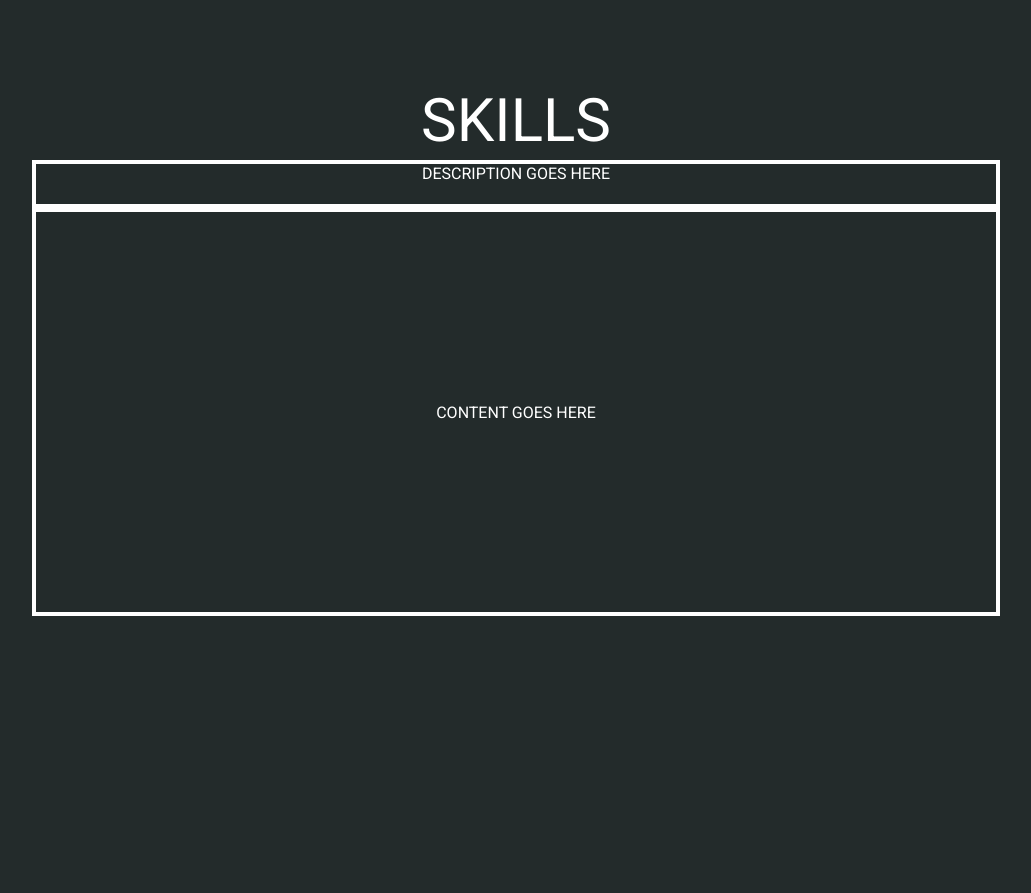
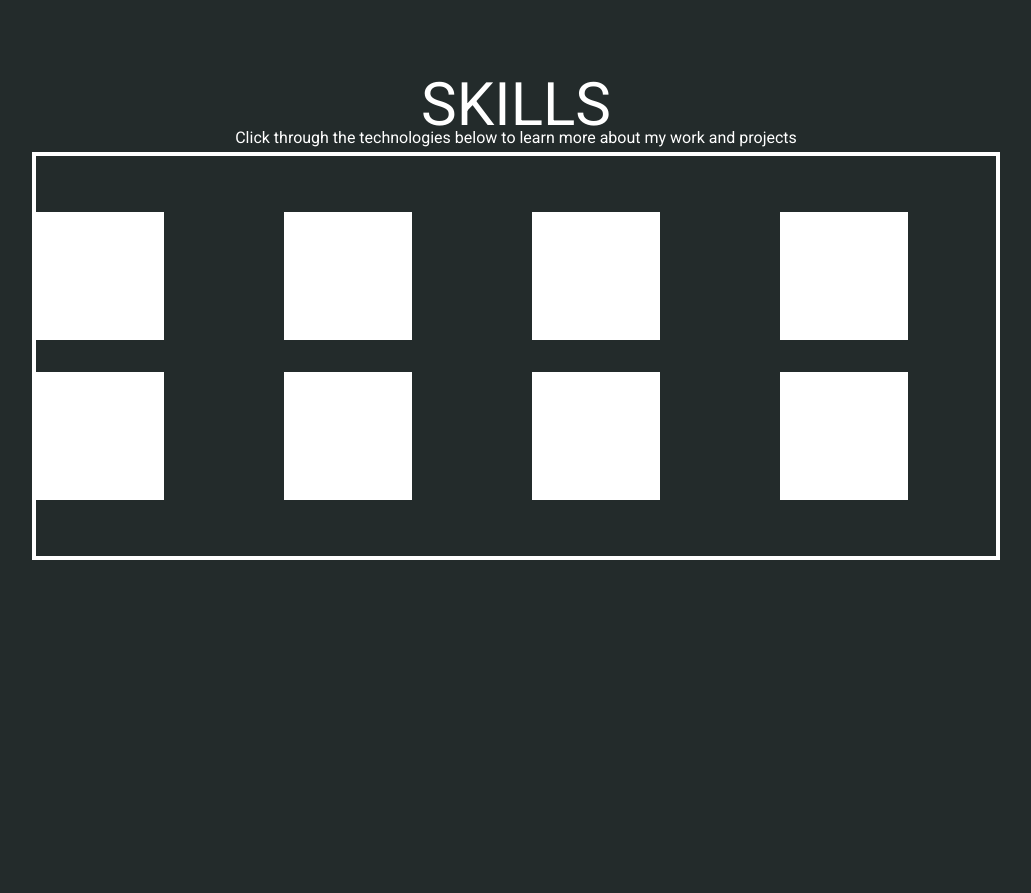
Before and after one commit to neonseal/portfolio, a React (Create React App) app: page / in a window 1280 px wide. Shown: the part 820-1713 px from the top of the page, without its empty margins (124-1155 px from the left). Built offline with nearby package versions, Linux system fonts and the light colour scheme.

Commit message:
Start work on the Skills Page

```diff
--- a/src/components/ConnectPage/ConnectPage.tsx
+++ b/src/components/ConnectPage/ConnectPage.tsx
@@ -1,11 +1,9 @@
-import React, { FC } from 'react';
+import React from 'react';
 import styles from './ConnectPage.module.scss';
 import Grid from '@mui/material/Grid';
 import Box from '@mui/material/Box';
 
-interface ConnectPageProps {}
-
-const ConnectPage: FC<ConnectPageProps> = () => (
+const ConnectPage = () => (
     <div className={styles.container}>
         <div className={styles.title}>CONNECT WITH ME</div>
         <div className={styles.content}>
--- a/src/components/ExperiencePage/ExperiencePage.tsx
+++ b/src/components/ExperiencePage/ExperiencePage.tsx
@@ -1,9 +1,7 @@
-import React, { FC } from 'react';
+import React from 'react';
 import styles from './ExperiencePage.module.scss';
 
-interface ExperiencePageProps {}
-
-const ExperiencePage: FC<ExperiencePageProps> = () => (
+const ExperiencePage = () => (
     <div className={styles.container}>
         <div className={styles.title}>PROFESSIONAL EXPERIENCE</div>
         <div className={styles.content}>REACT MUI ACCORDION GOES HERE</div>
--- a/src/components/MainPage/MainPage.tsx
+++ b/src/components/MainPage/MainPage.tsx
@@ -1,16 +1,14 @@
-import React, { FC } from 'react';
+import React from 'react';
 
 import Button from '@mui/material/Button';
 import NavigationMenu from '../NavigationMenu/NavigationMenu';
 import styles from './MainPage.module.scss';
 
-interface MainPageProps {}
-
 function handleContactMeClick() {
     // Take user to Connect with Me page
 }
 
-const MainPage: FC<MainPageProps> = () => (
+const MainPage = () => (
     <div className={styles.container}>
         <NavigationMenu></NavigationMenu>
 
--- a/src/components/ProjectsPage/ProjectsPage.tsx
+++ b/src/components/ProjectsPage/ProjectsPage.tsx
@@ -1,11 +1,9 @@
-import React, { FC } from 'react';
+import React from 'react';
 import styles from './ProjectsPage.module.scss';
 import Grid from '@mui/material/Grid';
 import Box from '@mui/material/Box';
 
-interface ProjectsPageProps {}
-
-const ProjectsPage: FC<ProjectsPageProps> = () => (
+const ProjectsPage = () => (
     <div className={styles.container}>
         <div className={styles.title}>PROJECTS</div>
         <div className={styles.content}>
--- /dev/null
+++ b/src/components/SkillsPage/SkillTile/SkillTile.module.scss
@@ -0,0 +1,34 @@
+// :root {
+//     --shadow-color: 180deg 17% 5%;
+//     --shadow-elevation-low: -0.2px 0.2px 0.3px hsl(var(--shadow-color) / 0.62),
+//         -0.3px 0.2px 0.3px -1.9px hsl(var(--shadow-color) / 0.48),
+//         -0.9px 0.7px 1.1px -3.7px hsl(var(--shadow-color) / 0.35);
+//     --shadow-elevation-medium: -0.2px 0.2px 0.3px hsl(var(--shadow-color) / 0.52),
+//         -0.4px 0.3px 0.5px -0.9px hsl(var(--shadow-color) / 0.45),
+//         -0.9px 0.7px 1.1px -1.9px hsl(var(--shadow-color) / 0.38),
+//         -2.1px 1.6px 2.5px -2.8px hsl(var(--shadow-color) / 0.31),
+//         -4.4px 3.4px 5.2px -3.7px hsl(var(--shadow-color) / 0.24);
+//     --shadow-elevation-high: -0.2px 0.2px 0.3px hsl(var(--shadow-color) / 0.54),
+//         -0.7px 0.6px 0.9px -0.5px hsl(var(--shadow-color) / 0.5),
+//         -1.4px 1.1px 1.7px -0.9px hsl(var(--shadow-color) / 0.46),
+//         -2.5px 1.9px 2.9px -1.4px hsl(var(--shadow-color) / 0.42),
+//         -4.2px 3.3px 5px -1.9px hsl(var(--shadow-color) / 0.38), -7px 5.5px 8.3px -2.3px hsl(var(--shadow-color) / 0.34),
+//         -11px 8.6px 13.1px -2.8px hsl(var(--shadow-color) / 0.3),
+//         -16.4px 12.9px 19.6px -3.3px hsl(var(--shadow-color) / 0.26),
+//         -23.7px 18.6px 28.2px -3.7px hsl(var(--shadow-color) / 0.22);
+// }
+.container {
+    // Primary variables
+    --main-dimension: 10vw;
+    --title-font-size: 60px;
+
+    width: var(--main-dimension);
+    height: var(--main-dimension);
+    background: white;
+    position: relative;
+    display: flex;
+    align-items: center;
+    flex-direction: column;
+}
+// color: #232B2B;
+// box-shadow: var(--shadow-elevation-high);
--- /dev/null
+++ b/src/components/SkillsPage/SkillTile/SkillTile.tsx
@@ -0,0 +1,6 @@
+import React from 'react';
+import styles from './SkillTile.module.scss';
+
+export default function SkillTile() {
+    return <div className={styles.container}>This is a test</div>;
+}
--- a/src/components/SkillsPage/SkillsPage.module.scss
+++ b/src/components/SkillsPage/SkillsPage.module.scss
@@ -20,18 +20,16 @@
     display: flex;
     flex-direction: column;
     font-size: var(--title-font-size);
-    height: 10vh;
+    height: 6vh;
     width: var(--main-width);
     margin-top: 100px;
 }
 
 .description {
-    border: 4px solid; // Remove when content is added
-    border-color: white; // Remove when content is added
     align-items: center;
     display: flex;
     flex-direction: column;
-    height: 5vh;
+    height: 3vh;
     width: var(--main-width);
 }
 
@@ -45,4 +43,17 @@
     text-align: center;
     height: 50vh;
     width: var(--main-width);
+
+    .grid {
+        --main-dimension: 10vw;
+        --title-font-size: 60px;
+
+        width: var(--main-dimension);
+        height: var(--main-dimension);
+        display: flex;
+        justify-content: center;
+        align-items: center;
+        flex-direction: column;
+        text-align: center;
+    }
 }
--- a/src/components/SkillsPage/SkillsPage.tsx
+++ b/src/components/SkillsPage/SkillsPage.tsx
@@ -1,13 +1,25 @@
-import React, { FC } from 'react';
+import React from 'react';
 import styles from './SkillsPage.module.scss';
+import Grid2 from '@mui/material/Unstable_Grid2';
+import SkillTile from './SkillTile/SkillTile';
 
-interface SkillsPageProps {}
-
-const SkillsPage: FC<SkillsPageProps> = () => (
+const SkillsPage = () => (
     <div className={styles.container}>
         <div className={styles.title}>SKILLS</div>
-        <div className={styles.description}>DESCRIPTION GOES HERE</div>
-        <div className={styles.content}>CONTENT GOES HERE</div>
+        <div className={styles.description}>
+            Click through the technologies below to learn more about my work and projects
+        </div>
+        <div className={styles.content}>
+            <Grid2 container spacing={{ xs: 2, md: 4 }} columns={{ md: 12 }}>
+                {Array.from(Array(8)).map((_, index) => (
+                    <Grid2 xs={1} sm={2} md={3} key={index}>
+                        <div className={styles.tile}>
+                            <SkillTile></SkillTile>
+                        </div>
+                    </Grid2>
+                ))}
+            </Grid2>
+        </div>
     </div>
 );
 
```
Also changed, not shown: .eslintrc.js.
